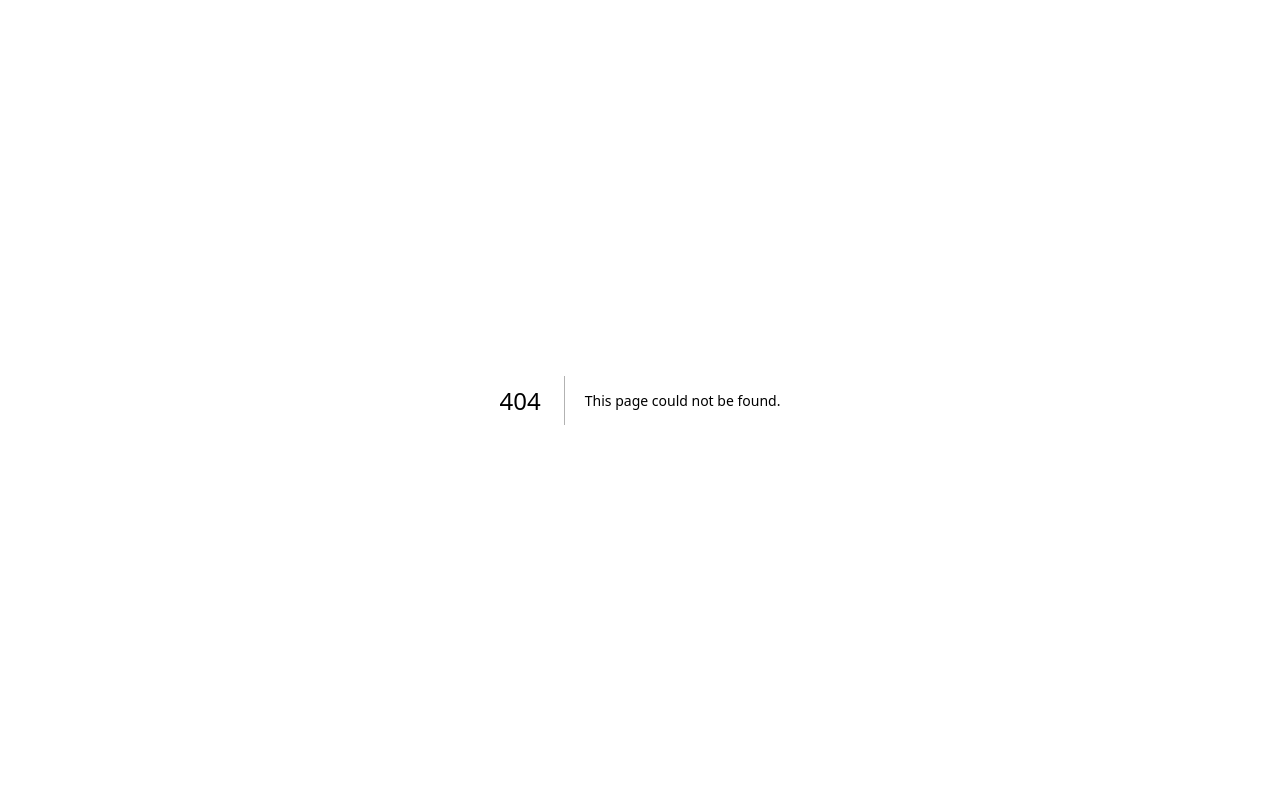
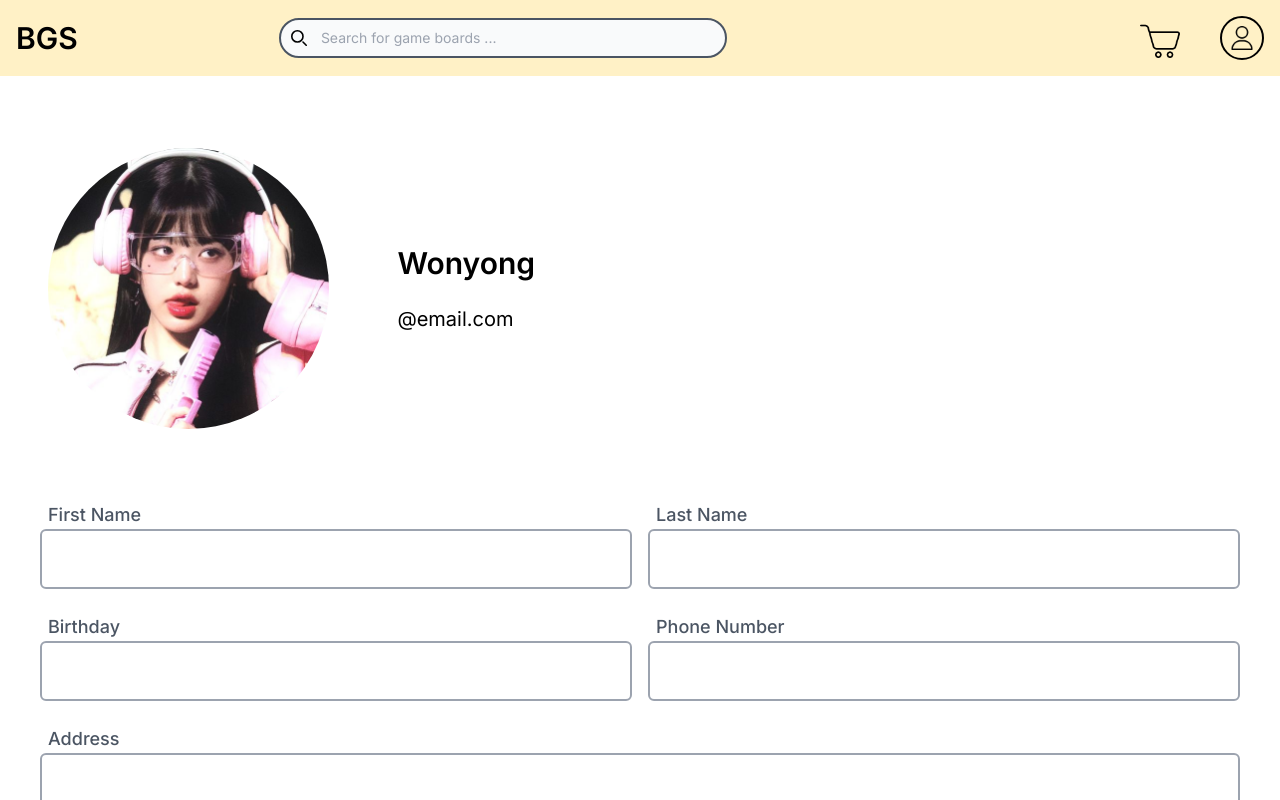
Before and after one commit to focuspaphawarin/SE-Project2, a Next.js app in the folder bgs/: page /profile/user in a window 1280 px wide. Before the commit this address had no page. Shown: the top 800 px of the page. Built offline with nearby package versions, Linux system fonts and the light colour scheme.

Commit message:
edit profile user

```diff
--- /dev/null
+++ b/bgs/src/app/profile/user/page.tsx
@@ -0,0 +1,111 @@
+
+'use client'
+
+import InputComponent from "@/component/FormElements/InputComponent"
+import SelectComponent from "@/component/FormElements/SelectComponent"
+import ShopNav from "@/component/ShopNav";
+import Image from "next/image";
+import UserNav from "@/component/Navbar/UserNav";
+import { adminAddProductformControls } from "@/utils"
+
+
+export default function AdminAddNewProduct() {
+
+    return (
+        <>
+            <UserNav />
+            <div className="">
+                <div className="w-full mt-20 mr-0 ml-0 relative">
+                    <div className="flex flex-col items-centers justify-start w-full">
+                        <div className="flex  ml-10 mr-5 mt-10 mb-5">
+                            <label htmlFor="dropzone-file" className="flex flex-col items-center object-cover p-1 rounded-full ring-indigo-300 dark:ring-indigo-500 cursor-pointer b">
+                                <div className="flex flex-col items-center justify-center pt-5 pb-6">
+                                    <Image
+                                        className="object-cover p-1 rounded-full ring-indigo-300 dark:ring-indigo-500"
+                                        src="/nongwonyong.png"
+                                        width={400}
+                                        height={400}
+                                        alt="Picture of nongwonyong"
+                                    />
+                                </div>
+                                <input id="dropzone-file" type="file" className="hidden" />
+                            </label>
+                            <div className="ml-5 mr-5 w-full flex items-center">
+                                <div className="flex flex-col item-center">
+                                    <div className="pb-1 ml-10 mr-20 flex text-3xl font-semibold">
+                                        <h1>Wonyong</h1>
+                                    </div>
+                                    <div className="pb-1 pt-5 ml-10 mr-20 flex text-xl ">
+                                        <h1>@email.com</h1>
+                                    </div>
+                                </div>
+                            </div>
+
+                        </div>
+                    </div>
+                </div>
+                <div className="mt-5 ml-10 mr-10">
+                    <div className="flex flex-col justify-around items-center w-full mb-5 mt-5 sm:flex-row sm:space-x-4 sm:space-y-0 sm:mb-6">
+                        <div className="w-full">
+                            <label htmlFor="Number of players"
+                                className="text-lg pt-0 pr-2 pb-0 pl-2 -mt-1 mr-0 mb-0 ml-0 font-medium text-gray-600 bg-white">First Name</label>
+                            <input type="text" id="number_of_players"
+                                className="bg-gray-200 rounded-full border border-gray-400 border-2 placeholder-gray-400 focus:outline-none focus:border-black focus:border-2 w-full pt-4 pr-4 pb-4 pl-4 mr-0 mt-0 ml-0 text-base block bg-white border-black-500 rounded-md"
+                                placeholder="" required />
+                        </div>
+
+                        <div className="w-full">
+                            <label htmlFor="Play time"
+                                className="text-lg pt-0 pr-2 pb-0 pl-2 -mt-1 mr-0 mb-0 ml-0 font-medium text-gray-600 bg-white">Last Name</label>
+                            <input type="text" id="play_time"
+                                className="bg-gray-200 rounded-full border border-gray-400 border-2 placeholder-gray-400 focus:outline-none focus:border-black focus:border-2 w-full pt-4 pr-4 pb-4 pl-4 mr-0 mt-0 ml-0 text-base block bg-white border-black-500 rounded-md"
+                                placeholder="" required />
+                        </div>
+
+                    </div>
+                    <div className="flex flex-col justify-around items-center w-full mb-5 mt-5 sm:flex-row sm:space-x-4 sm:space-y-0 sm:mb-6">
+                        <div className="w-full">
+                            <label htmlFor="Number of players"
+                                className="text-lg pt-0 pr-2 pb-0 pl-2 -mt-1 mr-0 mb-0 ml-0 font-medium text-gray-600 bg-white">Birthday</label>
+                            <input type="text" id="number_of_players"
+                                className="bg-gray-200 rounded-full border border-gray-400 border-2 placeholder-gray-400 focus:outline-none focus:border-black focus:border-2 w-full pt-4 pr-4 pb-4 pl-4 mr-0 mt-0 ml-0 text-base block bg-white border-black-500 rounded-md"
+                                placeholder="" required />
+                        </div>
+
+                        <div className="w-full">
+                            <label htmlFor=""
+                                className="text-lg pt-0 pr-2 pb-0 pl-2 -mt-1 mr-0 mb-0 ml-0 font-medium text-gray-600 bg-white">Phone Number</label>
+                            <input type="text" id="play_time"
+                                className="bg-gray-200 rounded-full border border-gray-400 border-2 placeholder-gray-400 focus:outline-none focus:border-black focus:border-2 w-full pt-4 pr-4 pb-4 pl-4 mr-0 mt-0 ml-0 text-base block bg-white border-black-500 rounded-md"
+                                placeholder="" required />
+                        </div>
+
+                    </div>
+                    <div className="flex flex-col justify-around items-center w-full mb-5 mt-5 sm:flex-row sm:space-x-4 sm:space-y-0 sm:mb-6">
+                        <div className="w-full">
+                            <label htmlFor="Number of players"
+                                className="text-lg pt-0 pr-2 pb-0 pl-2 -mt-1 mr-0 mb-0 ml-0 font-medium text-gray-600 bg-white">Address</label>
+                            <input type="text" id="number_of_players"
+                                className="bg-gray-200 rounded-full border border-gray-400 border-2 placeholder-gray-400 focus:outline-none focus:border-black focus:border-2 w-full h-[100px] pt-4 pr-4 pb-4 pl-4 mr-0 mt-0 ml-0 text-base block bg-white border-black-500 rounded-md"
+                                placeholder="" required />
+                        </div>
+
+                    </div>
+
+
+                </div>
+                <div className="flex justify-center">
+                    {/* Confirm */}
+                    <div>
+                        <button className="inline-flex items-center justify-center bg-orange-400 hover:bg-green-500 text-white font-bold py-2 px-6 border border-b-2 border-gray-600 rounded-full shadow-2xl text-2xl
+                        focus:shadow font-medium mt-10 mb-60">
+                            Save
+                        </button>
+
+                    </div>
+                </div>
+            </div>
+        </>
+
+    )
+}
--- a/bgs/src/app/shop/add/page.tsx
+++ b/bgs/src/app/shop/add/page.tsx
@@ -95,6 +95,8 @@ export default function AdminAddNewProduct() {
                                     <SelectComponent
                                         label={controlItem.label}
                                         options={controlItem.options}
+                                        value={undefined}
+                                        onChange={undefined}
                                     />
                                 ) : null
                             )}
--- a/bgs/src/component/Navbar/UserNav/index.js
+++ b/bgs/src/component/Navbar/UserNav/index.js
@@ -42,6 +42,7 @@ export default function UserNav() {
                             </Link>
                             {/* <a href="#" class="">Contact</a> */}
                             <div className="border-black border-2 rounded-full ">
+                                <Link href="/profile/user">
                                     <Image
                                         className="pt-2 pr-2 pb-2 pl-2"
                                         src="/profile.png"
@@ -49,6 +50,7 @@ export default function UserNav() {
                                         height={40}
                                         alt="Picture of Profle"
                                     />
+                                </Link>
                             </div>
 
                         </div>
```
Also changed, not shown: bgs/public/nongwonyong.png (added), bgs/src/app/profile/admin/page.tsx (added). Lines whose indentation alone changed are shown as unchanged.
